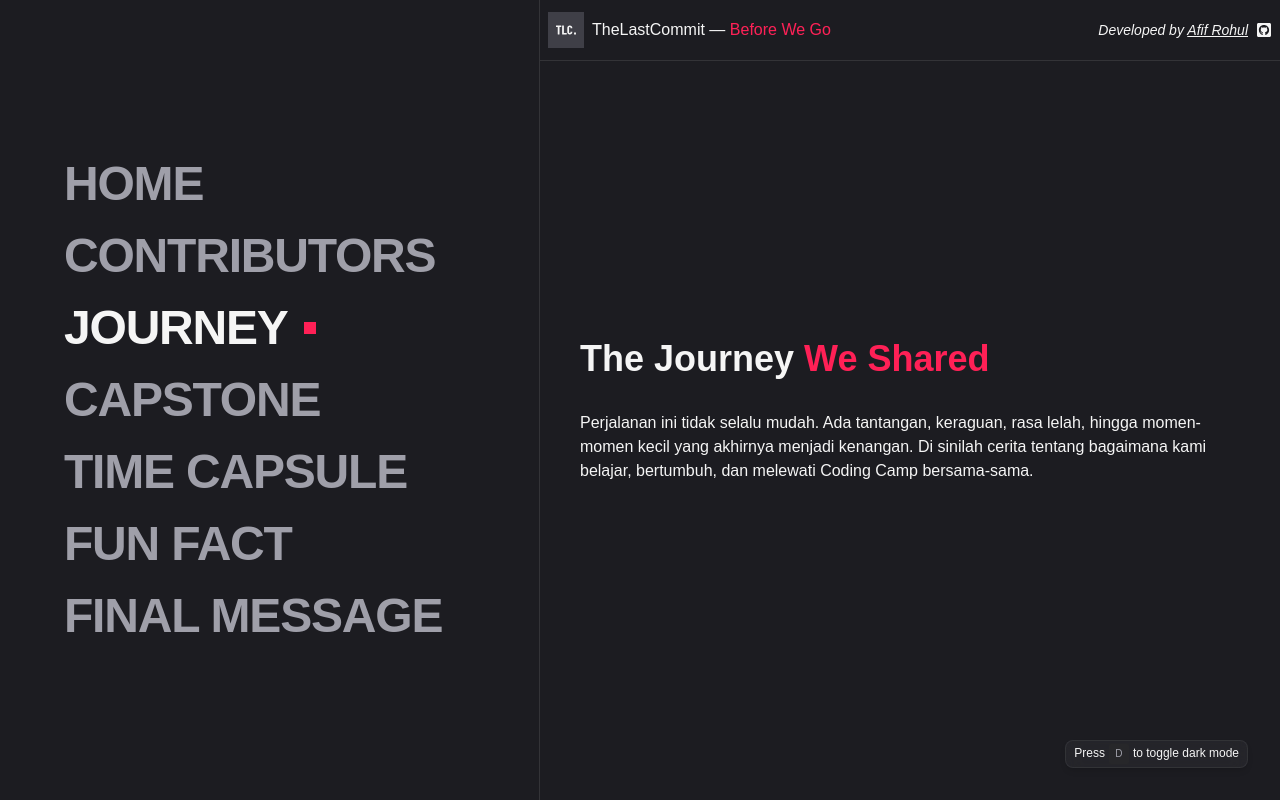
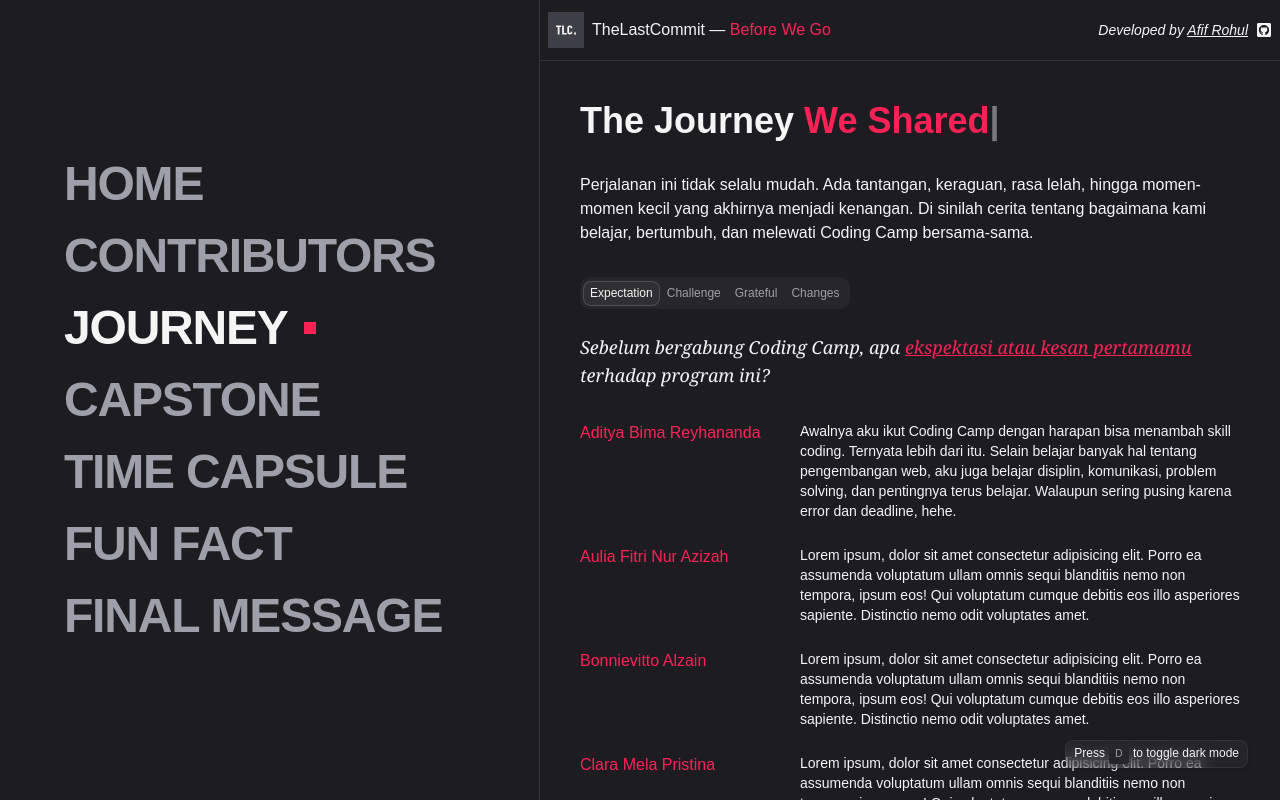
Before and after one commit to afifrohul/cfc-22-the-last-commit, a React (Vite) app: page /journey in a window 1280 px wide. Shown: the top 800 px of the page. Built offline with nearby package versions, Linux system fonts and the light colour scheme.

Commit message:
feat: update journey page

```diff
--- /dev/null
+++ b/src/components/content-item.tsx
@@ -0,0 +1,22 @@
+export default function ContentItem({
+  name,
+  content,
+}: {
+  name: string
+  content: string
+}) {
+  return (
+    <div className="grid md:grid-cols-3">
+      <div>
+        <p className="text-base font-medium text-rose-500">{name}</p>
+      </div>
+      <div className="md:col-span-2">
+        <p className="text-sm">
+          {content !== ""
+            ? content
+            : "Lorem ipsum, dolor sit amet consectetur adipisicing elit. Porro ea assumenda voluptatum ullam omnis sequi blanditiis nemo non tempora, ipsum eos! Qui voluptatum cumque debitis eos illo asperiores sapiente. Distinctio nemo odit voluptates amet."}
+        </p>
+      </div>
+    </div>
+  )
+}
--- /dev/null
+++ b/src/components/tabs-content-item.tsx
@@ -0,0 +1,28 @@
+import ContentItem from "@/components/content-item"
+import type { ReactElement } from "react"
+
+type Data = {
+  name: string
+  content: string
+}
+
+interface TabsContentItemInterface {
+  headline: ReactElement
+  data: Data[]
+}
+
+export default function TabsContentItem({
+  headline,
+  data,
+}: TabsContentItemInterface) {
+  return (
+    <div className="mt-4">
+      {headline}
+      <div className="mt-8 flex flex-col gap-6">
+        {data.map((item, index) => (
+          <ContentItem name={item.name} content={item.content} key={index} />
+        ))}
+      </div>
+    </div>
+  )
+}
--- /dev/null
+++ b/src/components/ui/tabs.tsx
@@ -0,0 +1,88 @@
+import * as React from "react"
+import { cva, type VariantProps } from "class-variance-authority"
+import { Tabs as TabsPrimitive } from "radix-ui"
+
+import { cn } from "@/lib/utils"
+
+function Tabs({
+  className,
+  orientation = "horizontal",
+  ...props
+}: React.ComponentProps<typeof TabsPrimitive.Root>) {
+  return (
+    <TabsPrimitive.Root
+      data-slot="tabs"
+      data-orientation={orientation}
+      className={cn(
+        "group/tabs flex gap-2 data-horizontal:flex-col",
+        className
+      )}
+      {...props}
+    />
+  )
+}
+
+const tabsListVariants = cva(
+  "group/tabs-list inline-flex w-fit items-center justify-center rounded-lg p-[3px] text-muted-foreground group-data-horizontal/tabs:h-8 group-data-vertical/tabs:h-fit group-data-vertical/tabs:flex-col data-[variant=line]:rounded-none",
+  {
+    variants: {
+      variant: {
+        default: "bg-muted",
+        line: "gap-1 bg-transparent",
+      },
+    },
+    defaultVariants: {
+      variant: "default",
+    },
+  }
+)
+
+function TabsList({
+  className,
+  variant = "default",
+  ...props
+}: React.ComponentProps<typeof TabsPrimitive.List> &
+  VariantProps<typeof tabsListVariants>) {
+  return (
+    <TabsPrimitive.List
+      data-slot="tabs-list"
+      data-variant={variant}
+      className={cn(tabsListVariants({ variant }), className)}
+      {...props}
+    />
+  )
+}
+
+function TabsTrigger({
+  className,
+  ...props
+}: React.ComponentProps<typeof TabsPrimitive.Trigger>) {
+  return (
+    <TabsPrimitive.Trigger
+      data-slot="tabs-trigger"
+      className={cn(
+        "relative inline-flex h-[calc(100%-1px)] flex-1 items-center justify-center gap-1.5 rounded-md border border-transparent px-1.5 py-0.5 text-xs font-medium whitespace-nowrap text-foreground/60 transition-all group-data-vertical/tabs:w-full group-data-vertical/tabs:justify-start group-data-vertical/tabs:py-[calc(--spacing(1.25))] hover:text-foreground focus-visible:border-ring focus-visible:ring-[3px] focus-visible:ring-ring/50 focus-visible:outline-1 focus-visible:outline-ring disabled:pointer-events-none disabled:opacity-50 has-data-[icon=inline-end]:pr-1 has-data-[icon=inline-start]:pl-1 dark:text-muted-foreground dark:hover:text-foreground [&_svg]:pointer-events-none [&_svg]:shrink-0 [&_svg:not([class*='size-'])]:size-3.5",
+        "group-data-[variant=line]/tabs-list:bg-transparent group-data-[variant=line]/tabs-list:data-active:bg-transparent dark:group-data-[variant=line]/tabs-list:data-active:border-transparent dark:group-data-[variant=line]/tabs-list:data-active:bg-transparent",
+        "data-active:bg-background data-active:text-foreground dark:data-active:border-input dark:data-active:bg-input/30 dark:data-active:text-foreground",
+        "after:absolute after:bg-foreground after:opacity-0 after:transition-opacity group-data-horizontal/tabs:after:inset-x-0 group-data-horizontal/tabs:after:bottom-[-5px] group-data-horizontal/tabs:after:h-0.5 group-data-vertical/tabs:after:inset-y-0 group-data-vertical/tabs:after:-right-1 group-data-vertical/tabs:after:w-0.5 group-data-[variant=line]/tabs-list:data-active:after:opacity-100",
+        className
+      )}
+      {...props}
+    />
+  )
+}
+
+function TabsContent({
+  className,
+  ...props
+}: React.ComponentProps<typeof TabsPrimitive.Content>) {
+  return (
+    <TabsPrimitive.Content
+      data-slot="tabs-content"
+      className={cn("flex-1 text-xs/relaxed outline-none", className)}
+      {...props}
+    />
+  )
+}
+
+export { Tabs, TabsList, TabsTrigger, TabsContent, tabsListVariants }
--- a/src/lib/data/capstone-data.ts
+++ b/src/lib/data/capstone-data.ts
@@ -1,12 +1,12 @@
-type Capstone = {
+export type Capstone = {
   id: string
   name: string
   opinion: string
   learning: string
   proud: string
-}[]
+}
 
-export const capstone: Capstone = [
+export const capstone: Capstone[] = [
   {
     id: "CFCC899D6Y2812",
     name: "Aditya Bima Reyhananda",
--- a/src/lib/data/fun-fact-data.ts
+++ b/src/lib/data/fun-fact-data.ts
@@ -1,12 +1,12 @@
-type FunFact = {
+export type FunFact = {
   id: string
   name: string
   tab: string
   web: string
   friend: string
-}[]
+}
 
-export const funFact: FunFact = [
+export const funFact: FunFact[] = [
   {
     id: "CFCC899D6Y2812",
     name: "Aditya Bima Reyhananda",
--- a/src/lib/data/journey-data.ts
+++ b/src/lib/data/journey-data.ts
@@ -1,13 +1,13 @@
-type Journey = {
+export type Journey = {
   id: string
   name: string
   expectation: string
   challenge: string
   grateful: string
   changes: string
-}[]
+}
 
-export const journeys: Journey = [
+export const journeys: Journey[] = [
   {
     id: "CFCC899D6Y2812",
     name: "Aditya Bima Reyhananda",
--- a/src/lib/data/member-data.ts
+++ b/src/lib/data/member-data.ts
@@ -1,4 +1,4 @@
-type Member = {
+export type Member = {
   id: string
   name: string
   univ: string
@@ -8,9 +8,9 @@ type Member = {
   portfolio: string
   image: string
   motto: string
-}[]
+}
 
-export const facil: Member = [
+export const facil: Member[] = [
   {
     id: "FACIL-CFC-22",
     name: "Afif Rohul Abrori",
@@ -24,7 +24,7 @@ export const facil: Member = [
   },
 ]
 
-export const cohorts: Member = [
+export const cohorts: Member[] = [
   {
     id: "CFCC899D6Y2812",
     name: "Aditya Bima Reyhananda",
--- a/src/lib/data/time-capsule-data.ts
+++ b/src/lib/data/time-capsule-data.ts
@@ -1,12 +1,12 @@
-type TimeCapsule = {
+export type TimeCapsule = {
   id: string
   name: string
   message: string
   hope: string
   promise: string
-}[]
+}
 
-export const timeCapsule: TimeCapsule = [
+export const timeCapsule: TimeCapsule[] = [
   {
     id: "CFCC899D6Y2812",
     name: "Aditya Bima Reyhananda",
--- a/src/pages/journey.tsx
+++ b/src/pages/journey.tsx
@@ -1,9 +1,25 @@
+import TabsContentItem from "@/components/tabs-content-item"
 import TypingHeadline from "@/components/typing-headline"
+import { Tabs, TabsContent, TabsList, TabsTrigger } from "@/components/ui/tabs"
+import { journeys } from "@/lib/data/journey-data"
+
+const expectation = journeys.map((item) => {
+  return { name: item.name, content: item.expectation }
+})
+const challenge = journeys.map((item) => {
+  return { name: item.name, content: item.challenge }
+})
+const grateful = journeys.map((item) => {
+  return { name: item.name, content: item.grateful }
+})
+const changes = journeys.map((item) => {
+  return { name: item.name, content: item.changes }
+})
 
 export default function Journey() {
   return (
     <div className="flex flex-1 flex-col items-center justify-center">
-      <div className="px-4 pb-4 md:px-10 md:pb-10">
+      <div className="px-4 pb-4 md:p-10">
         <TypingHeadline
           segments={[
             { text: "The Journey " },
@@ -18,6 +34,56 @@ export default function Journey() {
             melewati Coding Camp bersama-sama.
           </p>
         </div>
+        <div className="mt-8">
+          <Tabs defaultValue="expectation" className="w-full">
+            <TabsList>
+              <TabsTrigger value="expectation">Expectation</TabsTrigger>
+              <TabsTrigger value="challenge">Challenge</TabsTrigger>
+              <TabsTrigger value="grateful">Grateful</TabsTrigger>
+              <TabsTrigger value="changes">Changes</TabsTrigger>
+            </TabsList>
+            <TabsContent value="expectation">
+              <TabsContentItem
+                headline={
+                  <p className="font-serif text-lg font-medium italic">
+                    Sebelum bergabung Coding Camp, apa <span className="text-rose-500 underline">ekspektasi atau kesan pertamamu</span> terhadap program ini?
+                  </p>
+                }
+                data={expectation}
+              />
+            </TabsContent>
+            <TabsContent value="challenge">
+              <TabsContentItem
+                headline={
+                  <p className="font-serif text-lg font-medium italic">
+                    Apa <span className="text-rose-500 underline">tantangan terbesar</span> yang kamu hadapi selama mengikuti Coding Camp?
+                  </p>
+                }
+                data={challenge}
+              />
+            </TabsContent>
+            <TabsContent value="grateful">
+              <TabsContentItem
+                headline={
+                  <p className="font-serif text-lg font-medium italic">
+                    Hal apa yang paling kamu <span className="text-rose-500 underline"> syukuri</span> dari perjalanan ini?
+                  </p>
+                }
+                data={grateful}
+              />
+            </TabsContent>
+            <TabsContent value="changes">
+              <TabsContentItem
+                headline={
+                  <p className="font-serif text-lg font-medium italic">
+                    Apa <span className="text-rose-500 underline">perubahan terbesar</span> pada dirimu setelah mengikuti program ini?
+                  </p>
+                }
+                data={changes}
+              />
+            </TabsContent>
+          </Tabs>
+        </div>
       </div>
     </div>
   )
```
